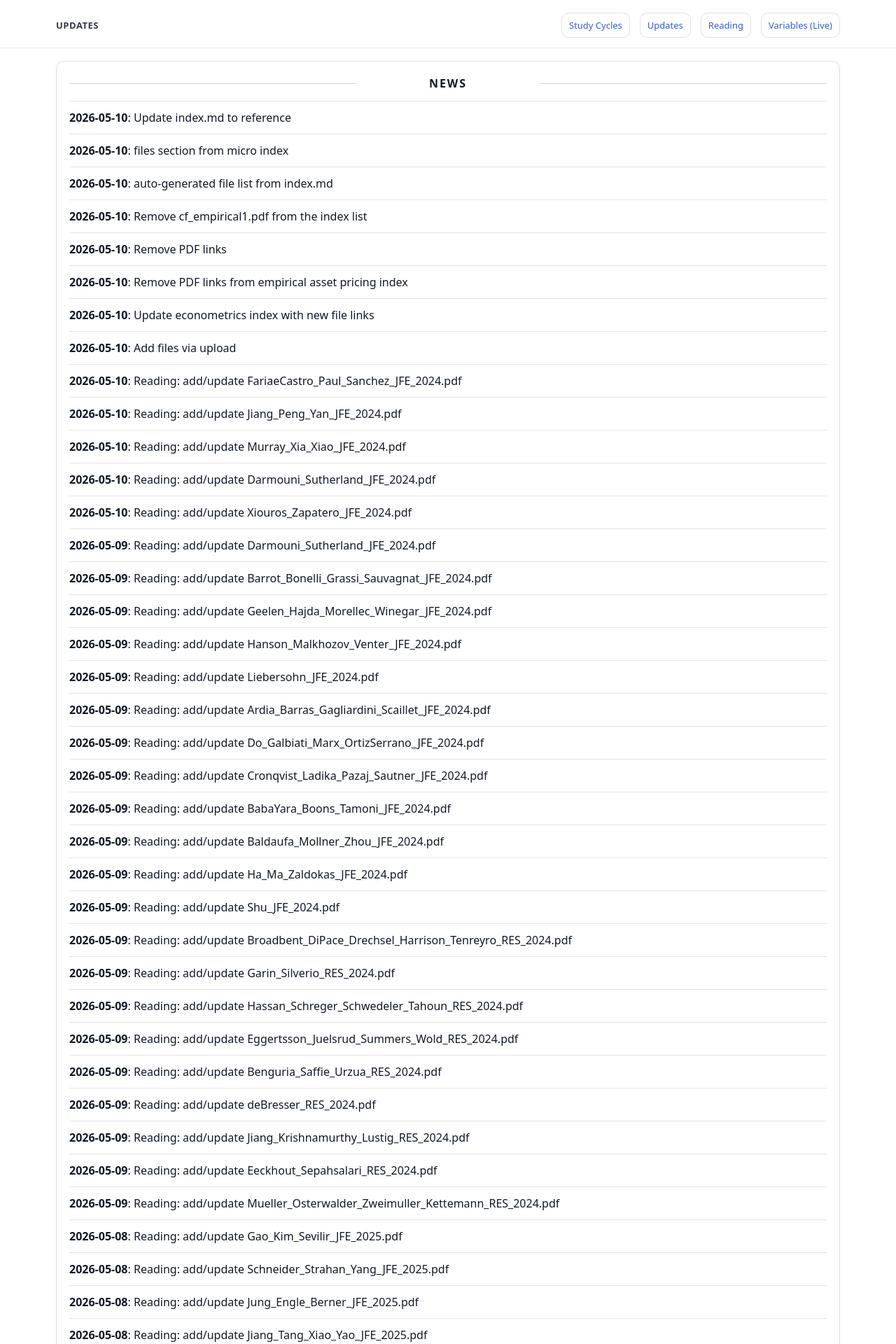
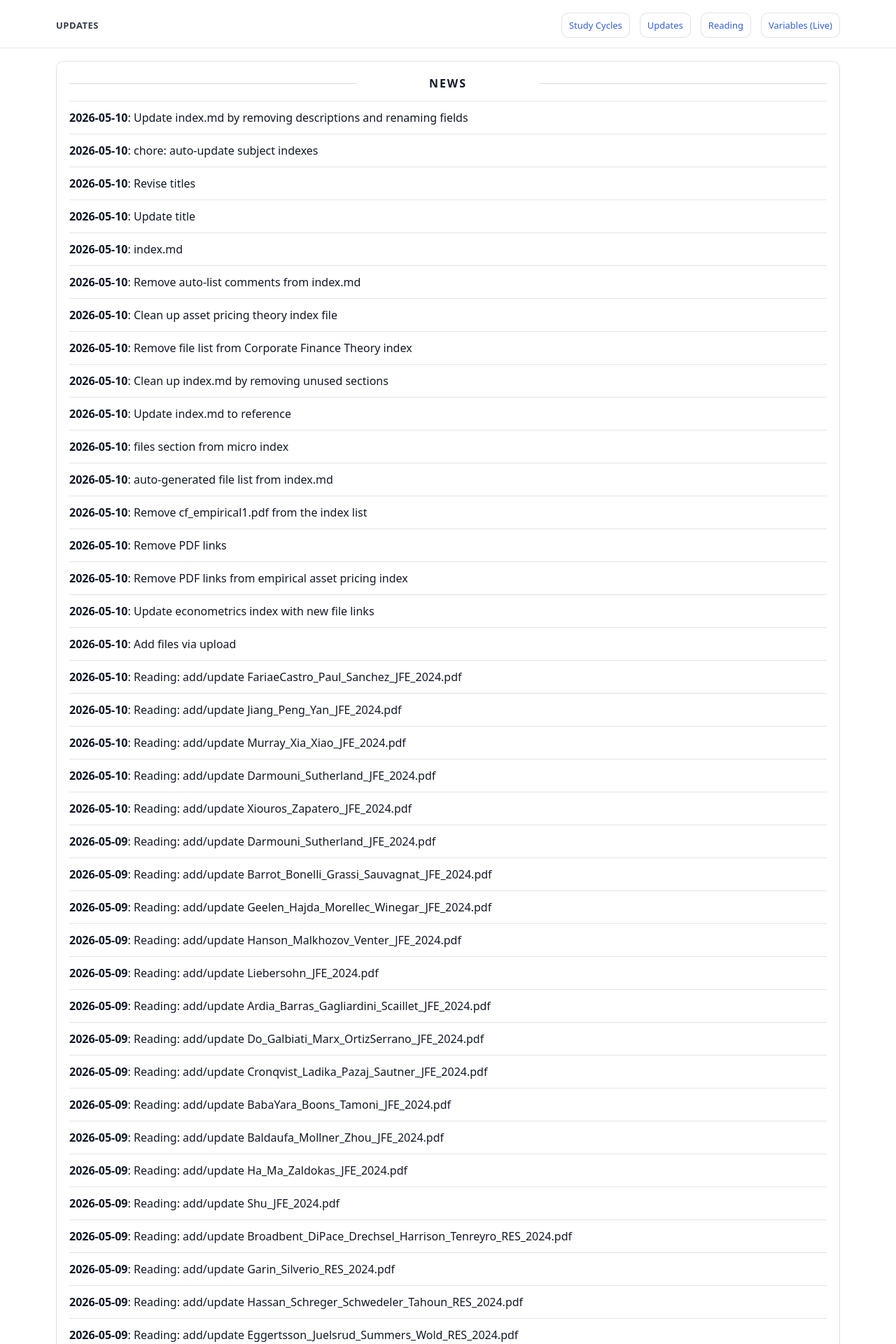
Before and after one commit to yaxinzn/study-archive, a Jekyll site: the page built from updates/index.md, in a window 1280 px wide. Shown: the top 1920 px of the page at 70% size. Built offline with Jekyll 4.4.1, drawn with Linux system fonts in a browser that asks for light colours; some of the changed text lies outside the part shown.

Commit message:
chore: update NEWS feed

```diff
--- a/_data/news.yml
+++ b/_data/news.yml
@@ -1,4 +1,31 @@
 # Auto-generated update history (sorted newest -> oldest). Do not edit manually.
+- ts: "1778402927"
+  date: "2026-05-10"
+  title: "Update index.md by removing descriptions and renaming fields"
+- ts: "1778393528"
+  date: "2026-05-10"
+  title: "chore: auto-update subject indexes"
+- ts: "1778393474"
+  date: "2026-05-10"
+  title: "Revise titles"
+- ts: "1778393444"
+  date: "2026-05-10"
+  title: "Update title"
+- ts: "1778393324"
+  date: "2026-05-10"
+  title: "index.md"
+- ts: "1778393303"
+  date: "2026-05-10"
+  title: "Remove auto-list comments from index.md"
+- ts: "1778393289"
+  date: "2026-05-10"
+  title: "Clean up asset pricing theory index file"
+- ts: "1778393271"
+  date: "2026-05-10"
+  title: "Remove file list from Corporate Finance Theory index"
+- ts: "1778393240"
+  date: "2026-05-10"
+  title: "Clean up index.md by removing unused sections"
 - ts: "1778393148"
   date: "2026-05-10"
   title: "Update index.md to reference"
```
